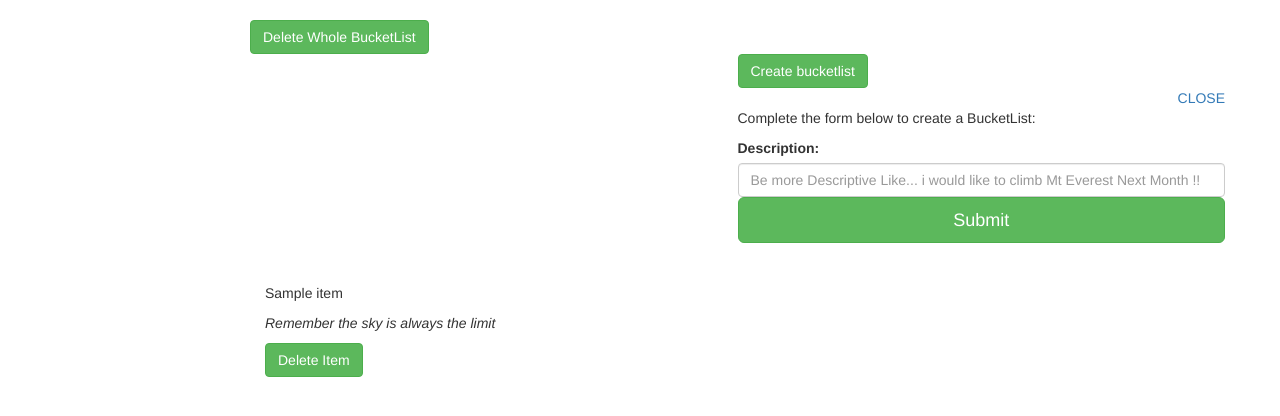
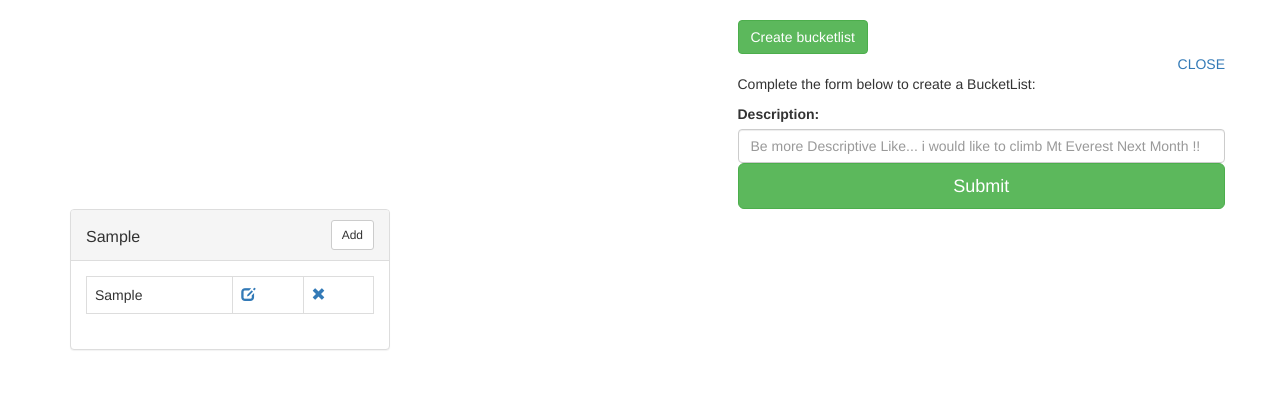
Before and after one commit to ogomb/challengeOne, a Flask app: template app/templates/my_bucket.html in a window 1280 px wide. Shown: the part 52-468 px from the top of the page. Run offline with Flask 2, Linux system fonts and the light colour scheme; the template is opened without the code that fills it: most values are stand-ins (such as "Sample title", 1, 10 or a date in 2020); some libraries are stand-ins or nearby versions.

Commit message:
edit my_bucket.html to include bootstrap panels and modals

```diff
--- a/app/templates/my_bucket.html
+++ b/app/templates/my_bucket.html
@@ -34,13 +34,7 @@
     <div class="container" >
         <div id="bgimage">
         <div class="row">
-           <div class="col  col-md-offset-2">
-                {% if users_bucketlist %}
-                <form method="POST" action="/bucket_list/delete_all">
-                        <button class="btn btn-success" name="delete_item">Delete Whole BucketList</button>
-                    </form>
-                </div>
-                {% endif %}
+
 
             <div class="col  col-md-offset-7">
                <button class="btn btn-success" id="modal_open">Create bucketlist</button>
@@ -53,12 +47,12 @@
 
                             <p>Complete the form below to create a BucketList:</p>
 
-                                <form class="form-signin" id="modal_feedback" method="POST">
+                                <form class="form-signin" id="modal_feedback" method="POST" action="/bucket_list">
 
                                         <label>Description:</label>
                                         <input type="text" name="description" id="description" required class="form-control" placeholder="Be more Descriptive Like... i would like to climb Mt Everest Next Month !!">
 
-                                        <a href="my_bucket.html"><input id="btnSignUp" class="btn btn-lg btn-success btn-block" type="submit"></a>
+                                        <input id="btnSignUp" class="btn btn-lg btn-success btn-block" type="submit">
                                 </form>
 
                         </div> <!-- #modal_window -->
@@ -66,41 +60,79 @@
 
 
             </div>
+            </div>
 
-             <div class="col-md-6 col-md-offset-2" style="margin-top:40px">
 
-             {% if users_bucketlist %}
 
-             {% for item in users_bucketlist %}
+                       {% for big_stuff in bucket_list_items %}
 
-           <div class="media" id="my_list_item">
-            <div class="media-right pull-left">
-                <a href="#">
-                    <div id="kamjeshImage"></div>
+                            <div class="panel panel-default" style="width: 320px">
+                            <div class="panel-heading clearfix">
+                                <h4 class="panel-title pull-left" style="padding-top: 7.5px;">{{ big_stuff }}</h4>
+                                    <div class="btn-group pull-right">
+                                        <a href="#" class="btn btn-default btn-sm" data-toggle="modal" data-target="#myModal">Add</a>
+                                    </div>
+                            </div>
+                            <div class="panel-body" style="overflow-y: auto">
+
+                                <table class="table table-bordered">
+                                        <tbody>
+                                             {% for to_do in things_to_do %}
+                                                <tr>
+                                                <td>{{ to_do }}</td>
+                                                <td>
+                                                    <a>
+                                                        <i class="glyphicon glyphicon-edit"></i>
                                                     </a>
+                                                </td>
+                                                <td>
+                                                    <a>
+                                                    <i class="glyphicon glyphicon-remove clickable"></i>
+                                                    </a>
+                                                </td>
+                                                </tr>
+                                            {% endfor %}
+                                        </tbody>
+                                    </table>
+
+
+
+
                             </div>
-                <div class="media-body">
 
-                    <p id="text_for_item">{{ item }}</p>
 
-                    <p> <i>Remember the sky is always the limit</i></p>
-                     <form method="POST" action="/bucket_list/{{ item }}/delete">
-                        <button class="btn btn-success" name="delete_item">Delete Item</button>
-                    </form>
+                        </div>
 
+                            {% endfor %}
+
+
+                    <div id="myModal" class="modal fade" role="dialog">
+                             <div class="modal-dialog">
+
+                                     <!-- Modal content-->
+                             <div class="modal-content">
+                            <div class="modal-header">
+                                <button type="button" class="close" data-dismiss="modal">&times;</button>
+                                <h4 class="modal-title">Bucket List Item</h4>
+                            </div>
+
+                            <div class="modal-body">
+                                <form action="/bucket_list/add_item" method="GET">
+                            <input type="text" required class="form-control" name="to_do" placeholder="Enter what you want to do">
+                            </div>
+
+                             <input class="btn btn-default" type="submit"/></form>
+
+
+                        </div>
 
                     </div>
                     </div>
 
-            {% endfor %}
-            {% endif %}
-
-    </div>
-    </div>
-    </div>
-    </div>
 
 
+    <script src="https://ajax.googleapis.com/ajax/libs/jquery/3.2.1/jquery.min.js"></script>
+    <script src="https://maxcdn.bootstrapcdn.com/bootstrap/3.3.7/js/bootstrap.min.js"></script>
  <script type="text/javascript"  src="../static/js/awesome.js"></script>
 
 
```
Lines whose indentation alone changed are shown as unchanged.
